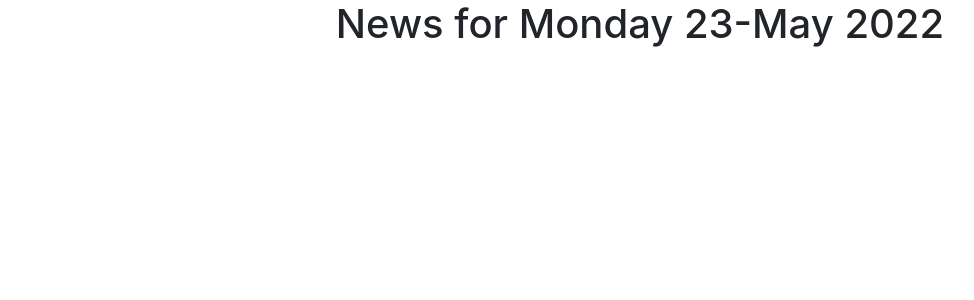
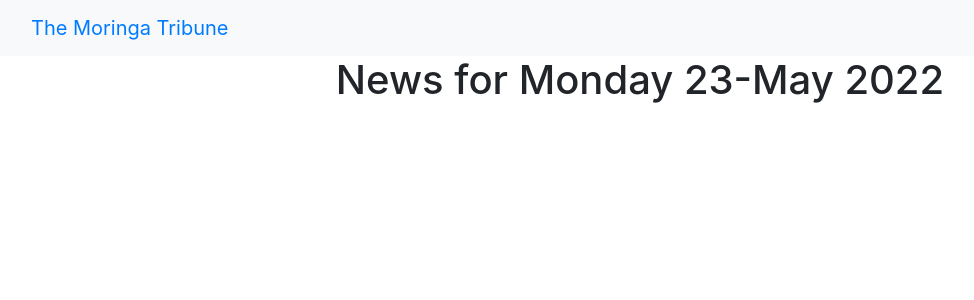
Before and after one commit to Reuben-Kipkemboi/Moringa-Tribune, a Django app: page /today/ in a window 1280 px wide. Shown: the top 300 px of the page, without its empty margins (0-974 px from the left). Run offline with Django 3.2, Linux system fonts and the light colour scheme; some libraries are stand-ins or nearby versions.

Commit message:
ft:navbar - creates a navbar

```diff
--- a/news/templates/all-news/base.html
+++ b/news/templates/all-news/base.html
@@ -1,4 +1,5 @@
 {% load bootstrap4 %}
+{% load static%}
 <!DOCTYPE html>
 <html>
 
@@ -17,6 +18,8 @@
 </head>
 
 <body>
+  {% include "navbar.html" %}
+
   {% block content %} <h1 class="text-center">News for {{date|date:"l d-F Y"}}</h1> {%endblock%}
 
 
--- a/news/templates/navbar.html
+++ b/news/templates/navbar.html
@@ -0,0 +1,17 @@
+<!DOCTYPE html>
+<html lang="en">
+<head>
+
+  <meta charset="utf-8">
+  <meta name="viewport" content="width=device-width, initial-scale=1">
+</head>
+<body>
+<nav class="navbar navbar-inverse bg-light">
+  <div class="container-fluid">
+    <div class="navbar-header">
+      <a class="navbar-brand" href="{% url 'newsToday' %}">The Moringa Tribune</a>
+    </div>
+  </div>
+</nav>
+</body>
+</html>
--- a/requirements.txt
+++ b/requirements.txt
@@ -1,8 +1,10 @@
 asgiref==3.5.2
 backports.zoneinfo==0.2.1
 beautifulsoup4==4.11.1
-Django==4.0.4
+bootstrap4==0.1.0
+Django==3.2.10
 django-bootstrap3==21.2
+django-bootstrap4==22.1
 django-bootstrap5==21.3
 pytz==2022.1
 soupsieve==2.3.2.post1
```
Also changed, not shown: news/views.py (+0 -13 lines).
